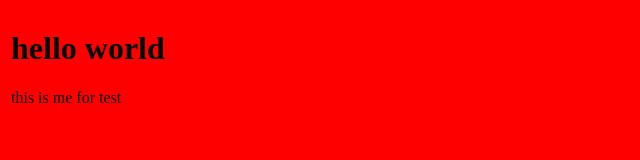
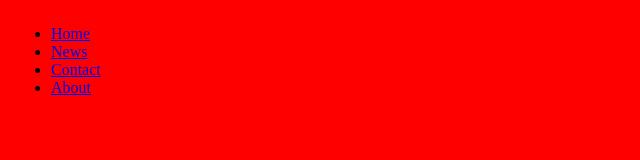
Before and after one commit to HamzaArif2022/First-Project, a plain HTML site: page index.html in a window 1280 px wide. Shown: the whole page, without its empty margins (0-640 px from the left). Drawn offline with Linux system fonts and the light colour scheme.

Commit message:
modified page html

```diff
--- a/index.html
+++ b/index.html
@@ -8,7 +8,11 @@
     <link rel="stylesheet" href="main.css">
 </head>
 <body>
-    <h1>hello world</h1>
-    <p>this is me for test</p>
+    <ul>
+        <li><a href="default.asp">Home</a></li>
+        <li><a href="news.asp">News</a></li>
+        <li><a href="contact.asp">Contact</a></li>
+        <li><a href="about.asp">About</a></li>
+    </ul>
 </body>
 </html>
```
